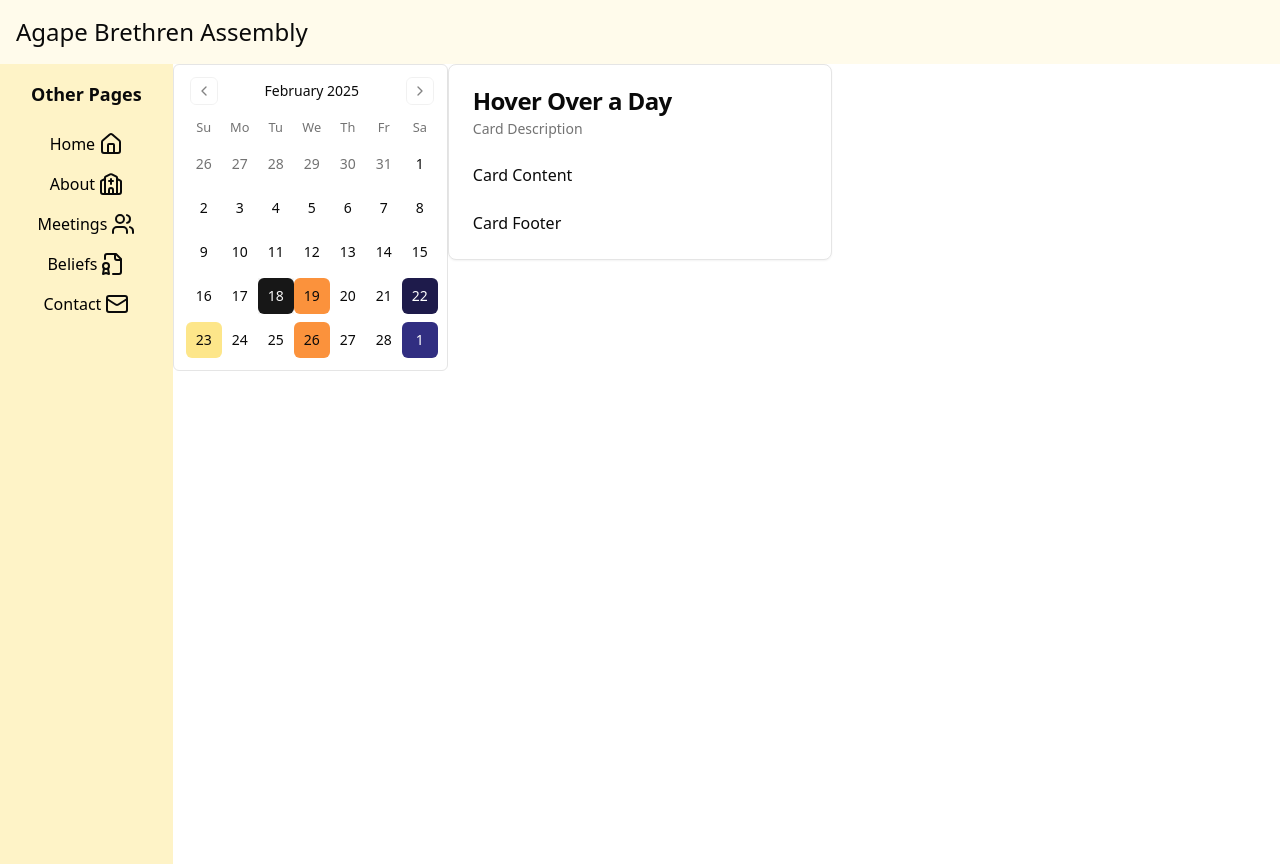
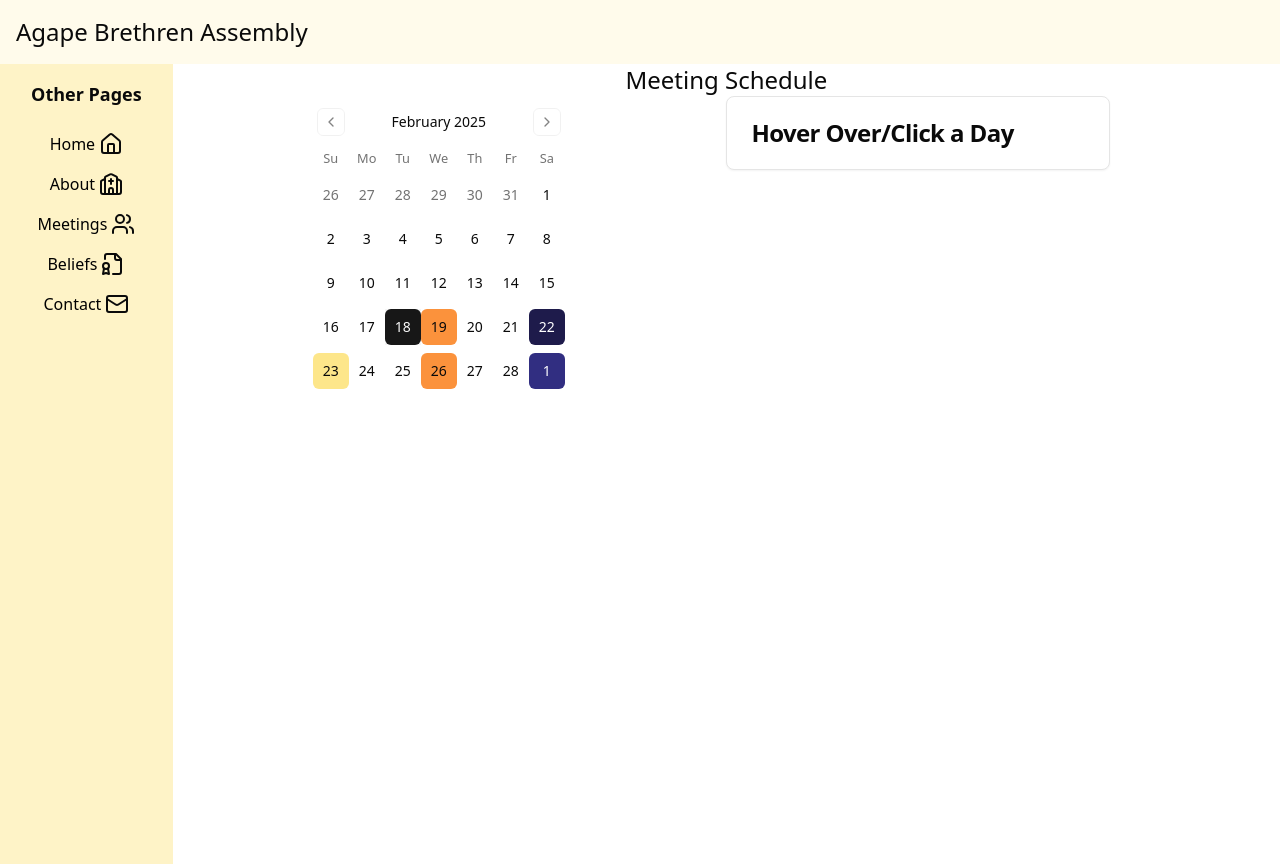
Before and after one commit to NoelVarghese2006/aba_update, a Next.js app: page /meetings in a window 1280 px wide. Built offline with nearby package versions, Linux system fonts and the light colour scheme.

Commit message:
react downgrade -> 18

```diff
--- a/app/beliefs/page.tsx
+++ b/app/beliefs/page.tsx
@@ -10,6 +10,8 @@ import {
 
 function Beliefs() {
   return (
+    <div className="flex flex-col">
+    <h1 className="flex justify-center text-2xl">We Believe: </h1>
     <div className="p-4">
       <div>That the Bible is the inspired Word of God and is the final authority for all matters of faith, life, and conduct.
         <HoverCard>
@@ -182,6 +184,7 @@ function Beliefs() {
         </HoverCard>
         </div>
     </div>
+    </div>
   )
 }
 
--- a/app/contact/page.tsx
+++ b/app/contact/page.tsx
@@ -34,7 +34,7 @@ function Contact() {
 
     return (
       <div className="flex flex-col w-screen">
-      <h1 className="flex flex-row h-fit justify-center">Contact</h1>
+      <h1 className="flex flex-row h-fit justify-center text-2xl">Contact</h1>
       <div className="flex flex-col md:flex-row justify-evenly w-full items-center">
         <div className="flex flex-col justify-evenly w-fit m-4">
           <Card className="bg-amber-200 w-full mb-4">
--- a/app/meetings/page.tsx
+++ b/app/meetings/page.tsx
@@ -29,12 +29,14 @@ function Meetings()
       };
 
     return(
-        <div className="h-full w-full md:flex">
+        <div className="flex flex-col justify-center w-full border-red-800">
+        <h1 className="flex justify-center text-2xl">Meeting Schedule</h1>
+        <div className="h-full w-full md:grid grid-cols-2 px-[10vw]">
             <Calendar
                 mode="single"
                 selected={date}
                 onSelect={setDate}
-                className="rounded-md border w-[275px]"
+                className="rounded-md w-[275px]"
                 sendData={handleCalendarData}
             />
             <AnimatePresence>
@@ -50,11 +52,13 @@ function Meetings()
                         <CardTitle className="flex justify-center">Sunday</CardTitle>
                     </CardHeader>
                     <CardContent className="flex flex-col justify-center items-center">
-                        <div>10:00am - 11:45am</div>
-                        <div>Breaking of Bread & Word Ministry</div>
-                        <div>11:45am - 12:15pm</div>
+                        <div>10:00am - 11:00am</div>
+                        <div>Breaking of Bread</div>
+                        <div>11:00am - 12:00pm</div>
+                        <div>Word Ministry</div>
+                        <div>12:00pm - 12:45pm</div>
                         <div>Fellowship & Snacks</div>
-                        <div>12:15pm - 1:15pm</div>
+                        <div>12:45pm - 1:30pm</div>
                         <div>Sunday School & Bible Study</div>
                     </CardContent>
                 </Card>
@@ -123,20 +127,14 @@ function Meetings()
                 className="w-[275px] md:w-96">
                 <Card>
                     <CardHeader>
-                        <CardTitle>Hover Over a Day</CardTitle>
-                        <CardDescription>Card Description</CardDescription>
+                        <CardTitle>Hover Over/Click a Day</CardTitle>
                     </CardHeader>
-                    <CardContent>
-                        <p>Card Content</p>
-                    </CardContent>
-                    <CardFooter>
-                        <p>Card Footer</p>
-                    </CardFooter>
                 </Card>
                 </motion.div>
             }
             </AnimatePresence>
         </div>
+        </div>
     )
 }
 
--- a/package.json
+++ b/package.json
@@ -20,9 +20,9 @@
     "framer-motion": "^12.4.3",
     "lucide-react": "^0.475.0",
     "next": "15.1.7",
-    "react": "^19.0.0",
+    "react": "^18.3.1",
     "react-day-picker": "^8.10.1",
-    "react-dom": "^19.0.0",
+    "react-dom": "^18.3.1",
     "react-hook-form": "^7.54.2",
     "tailwind-merge": "^3.0.1",
     "tailwindcss-animate": "^1.0.7",
```
Also changed, not shown: 1 other file (tests, documents, lock files or other folders).
